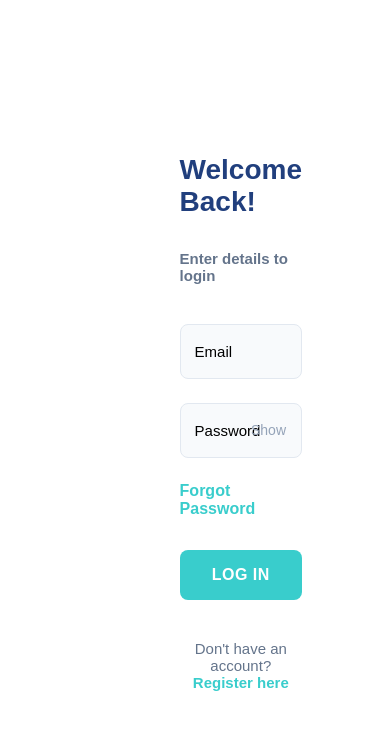
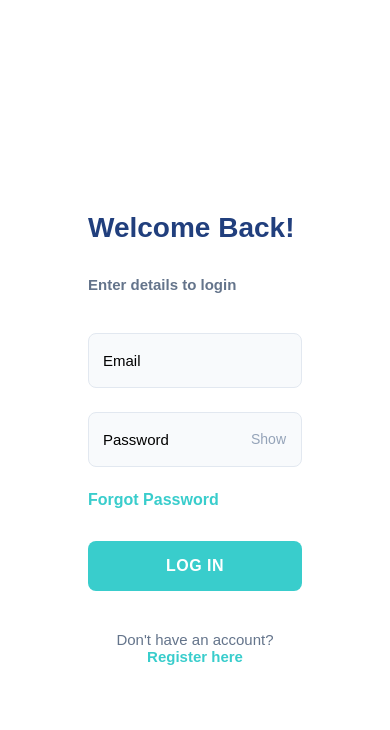
Before and after one commit to 91web/yusuf-babatunde-lendsqr, a Next.js app: page /login in a window 390 px wide. Shown: the top 730 px of the page. Built offline with nearby package versions, Linux system fonts and the light colour scheme.

Commit message:
mobile responsive fix

```diff
--- a/src/app/(auth)/login/page.tsx
+++ b/src/app/(auth)/login/page.tsx
@@ -1,32 +1,19 @@
 import HeroPage from "../components/hero-page";
 import LoginForm from "../components/login-form";
 import Container from "@mui/material/Container";
+import Grid from "@mui/material/Grid";
 
 export default function RowComponent() {
   return (
     <Container maxWidth="lg">
-      <div style={{ display: "flex", flexDirection: "row", gap: "16px" }}>
-        <div
-          style={{
-            flex: 1,
-            background: "#FFFFFF",
-            //  padding: "16px",
-            //   borderRadius: "8px",
-          }}
-        >
+      <Grid container spacing={2}>
+        <Grid size={{ xs: 12, md: 6 }}>
           <HeroPage />
-        </div>
-        <div
-          style={{
-            flex: 1,
-            background: "#e0e0e0",
-            //   padding: "16px",
-            //   borderRadius: "8px",
-          }}
-        >
+        </Grid>
+        <Grid size={{ xs: 12, md: 6 }}>
           <LoginForm />
-        </div>
-      </div>
+        </Grid>
+      </Grid>
     </Container>
   );
 }
```
